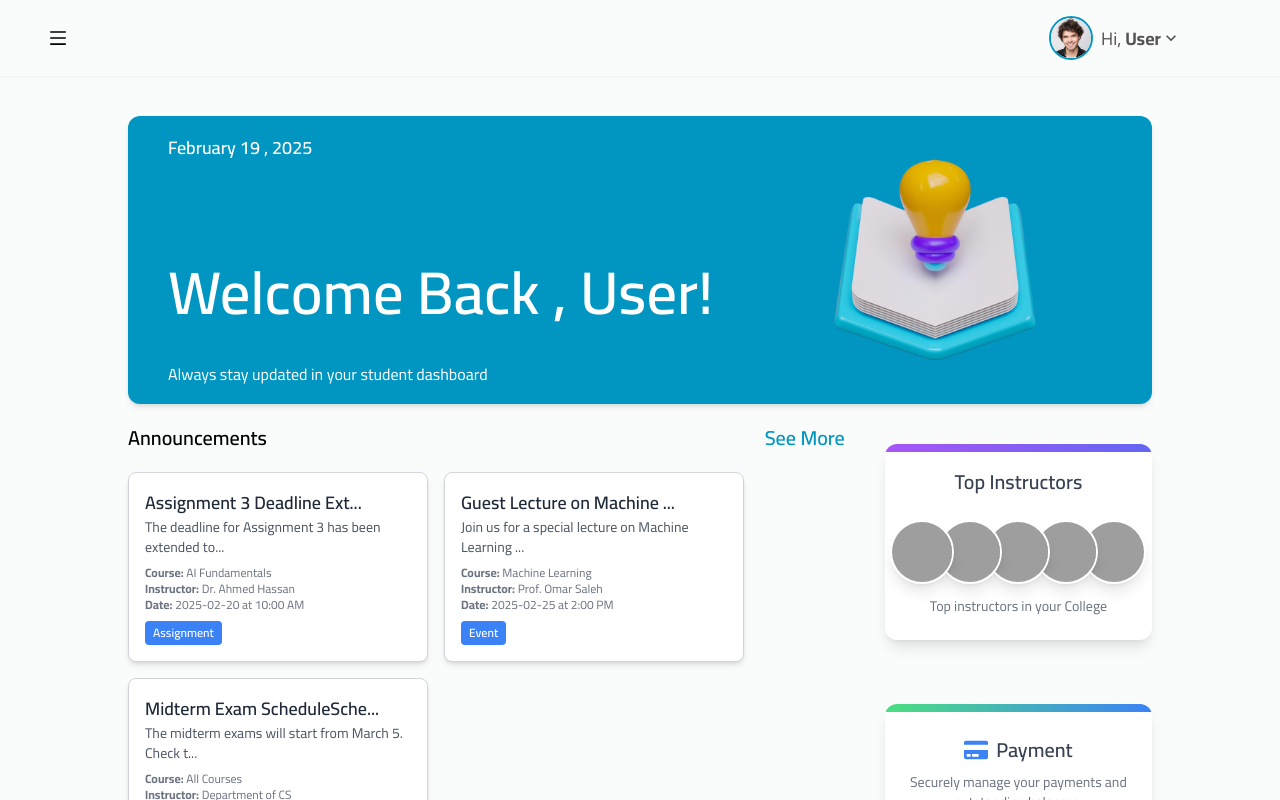
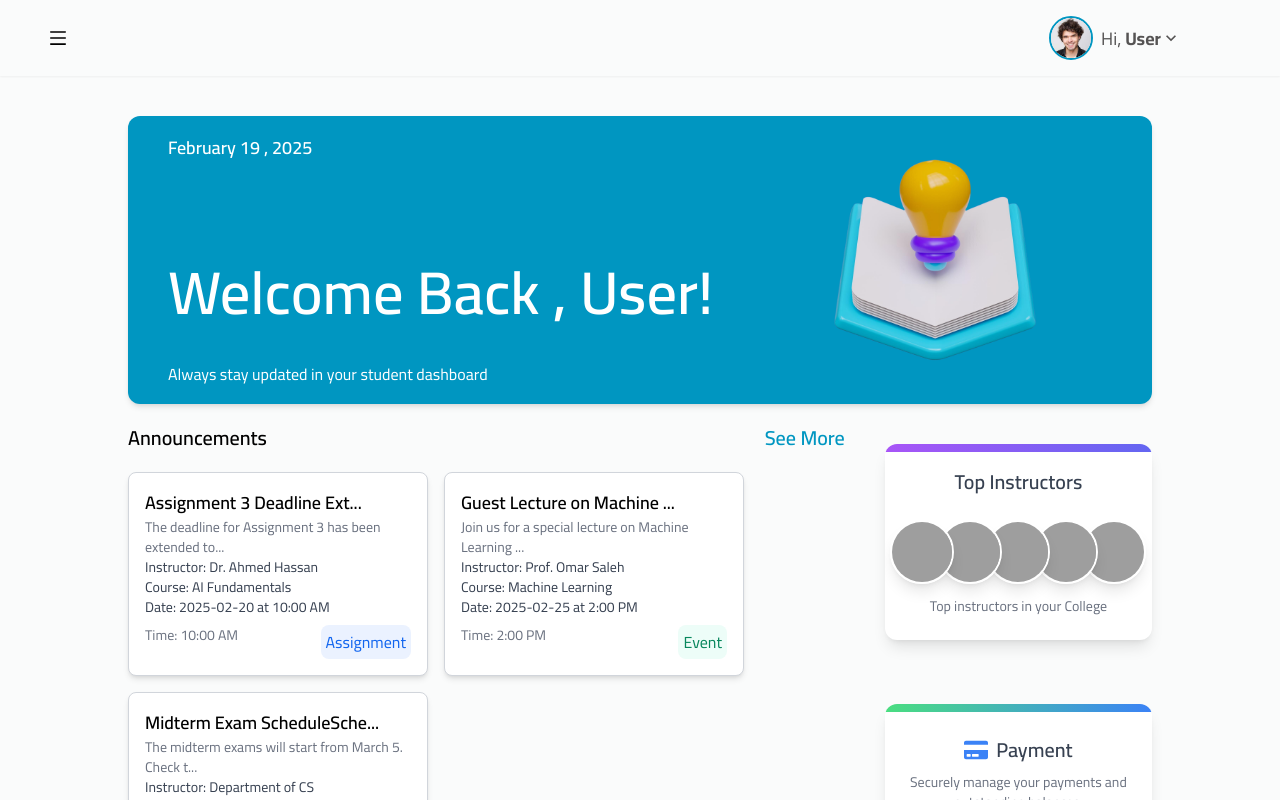
Before and after one commit to MoamenSoltan/GraduationProject, a React (Vite) app in the folder frontend/: page / in a window 1280 px wide. Shown: the top 800 px of the page. Built offline with nearby package versions, Linux system fonts and the light colour scheme; grey boxes are pictures that could not be loaded.

Commit message:
Announcements page

```diff
--- a/frontend/components/AnnouncementCard.jsx
+++ b/frontend/components/AnnouncementCard.jsx
@@ -1,17 +1,50 @@
-import React from "react";
+import React, { useState } from "react";
 import { trimText } from "../utils/trim";
+import Modal from "./Modal";
 
 const AnnouncementCard = ({ title, description, date, time, instructor, course, type }) => {
+  const [open, setOpen] = useState(false)
+
   return (
-    <div className="border border-gray-300 rounded-lg p-4 shadow-md w-[300px] bg-white">
-      <h2 className="text-lg font-semibold text-gray-800">{trimText(title, 25)}</h2>
-      <p className="text-sm text-gray-600">{trimText(description, 50)}</p>
-      <div className="mt-2 text-xs text-gray-500">
-        <p><strong>Course:</strong> {course}</p>
-        <p><strong>Instructor:</strong> {instructor}</p>
-        <p><strong>Date:</strong> {date} at {time}</p>
-        <span className="inline-block mt-2 px-2 py-1 text-xs font-semibold text-white bg-blue-500 rounded">{type}</span>
+    <div onClick={()=>setOpen(true)} className="border cursor-pointer border-gray-300 rounded-lg p-4 shadow-md w-[300px] bg-white">
+
+      <h2 className="text-lg font-semibold">{trimText(title, 25)}</h2>
+      <p className="text-gray-500 text-sm">{trimText(description, 50)}</p>
+      <p className="text-gray-700 text-sm">Instructor: {instructor}</p>
+      <p className="text-gray-700 text-sm">Course: {course}</p>
+      <p className="text-gray-700 text-sm">Date: {date} at {time}</p>
+
+      <div className="flex flex-row justify-between mt-2">
+        <p className="text-gray-500 text-sm">Time: {time}</p>
+        {type === "Assignment" ? (
+          <div className="p-[5px] text-[#1165ef] bg-[#ebf2ff] rounded-lg">Assignment</div>
+        ) : type === "Event" ? (
+          <div className="p-[5px] text-[#08875d] bg-[#edfdf8] rounded-lg">Event</div>
+        ) : type === "Exam" ? (
+          <div className="p-[5px] text-[#b25e09] bg-[#f2ebdf] rounded-lg">Exam</div>
+        ) : null}
       </div>
+
+      <Modal open={open} onClose={()=>setOpen(false)}>
+
+      <h2 className="text-lg font-semibold">{title}</h2>
+      <p className="text-gray-500 text-sm">{description}</p>
+      <p className="text-gray-700 text-sm">Instructor: {instructor}</p>
+      <p className="text-gray-700 text-sm">Course: {course}</p>
+      <p className="text-gray-700 text-sm">Date: {date} at {time}</p>
+
+      <div className="flex flex-row justify-between mt-2">
+        <p className="text-gray-500 text-sm">Time: {time}</p>
+        {type === "Assignment" ? (
+          <div className="p-[5px] text-[#1165ef] bg-[#ebf2ff] rounded-lg">Assignment</div>
+        ) : type === "Event" ? (
+          <div className="p-[5px] text-[#08875d] bg-[#edfdf8] rounded-lg">Event</div>
+        ) : type === "Exam" ? (
+          <div className="p-[5px] text-[#b25e09] bg-[#f2ebdf] rounded-lg">Exam</div>
+        ) : null}
+      </div>
+
+        </Modal>
     </div>
   );
 };
--- /dev/null
+++ b/frontend/components/Modal.jsx
@@ -0,0 +1,61 @@
+import React, { useEffect } from 'react'
+import ReactDom from 'react-dom'
+/**
+ *
+ * modal notes :
+ * make the component and and the props are (open , onCLose , children)
+ * open is a state that opens the modal when true (visible bg-black/20)
+ * Onclose setes it to false
+ * children are the content of the modal
+ *
+ * stop propagation to make the inner div , when clicked not affected by onCLose
+ *
+ * announcementscard for implementation of modal
+ *
+ * In Tailwind CSS, inset-0 is a shorthand utility that applies top: 0; right: 0; bottom: 0; left: 0;.
+ *
+ * use a portal to make the modal visible on top level of DOM
+ * React Portals allow rendering a component outside its current DOM hierarchy, ensuring that fixed positioning works as expected.
+ *
+ * a portal takes to parameters , the second is the document.getElementById of modal-root
+ *
+ * add modal-root in index.html
+ *
+ * prevent scrolling using useEffect
+
+It's useful for:
+✅ Positioning an element to cover its parent completely.
+✅ Making an element fill a container when using absolute or fixed positioning.
+inner div transition for popup animation
+ */
+
+const Modal = ({open,onClose,children}) => {
+    useEffect(() => {
+        if (open) {
+          document.body.classList.add("overflow-hidden");
+        } else {
+          document.body.classList.remove("overflow-hidden");
+        }
+
+        return () => {
+          document.body.classList.remove("overflow-hidden"); // Cleanup when modal unmounts
+        };
+      }, [open]);
+    if (!open) return null; // Prevent rendering when modal is closed
+
+  return ReactDom.createPortal(
+    <div onClick={onClose} className={`inset-0 fixed cursor-default  flex justify-center items-center  transition-colors ${open ? "visible bg-black/20":"invisible"}`}>
+        {/* since parent of this is body , and we have inset-0 , bg-black will be applied to body */}
+
+        <div onClick={(e)=>{e.stopPropagation()}} className={`bg-white max-w-[90%] overflow-hidden rounded-xl  shadow p-6 transition-all ${open ?"scale-100 opacity-100" :"scale-125 opacity-0"}`}>
+            {children} {/* children prop contains the content of modal */}
+            <button onClick={onClose} className="absolute top-4 right-4 text-gray-600 hover:text-gray-800">X</button> {/* close button */}
+        </div>
+
+
+    </div> ,
+    document.getElementById('portal') // here  is the id of the div in index.html where the modal will be rendered
+  )
+}
+
+export default Modal
--- a/frontend/index.html
+++ b/frontend/index.html
@@ -20,6 +20,8 @@
   </head>
   <body>
     <div id="root"></div>
+    <div id="portal"></div>
+     <!-- This is where the modal will be rendered -->
     <script type="module" src="/src/main.jsx"></script>
   </body>
 </html>
--- a/frontend/pages/StudentDashboard.jsx
+++ b/frontend/pages/StudentDashboard.jsx
@@ -38,7 +38,7 @@ const StudentDashboard = () => {
       <Route path="/"  element={<Analytics/>}/>
 
         <Route path="/Analytics"  element={<Analytics/>}/>
-        <Route path="/Announcements"  element={<Announcements/>}/>
+        <Route path="/Announcements/:type?"  element={<Announcements/>}/>
 
         <Route path="/Registration"  element={<Registration/>}/>
         <Route path="/Courses/:year?"  element={<Courses/>}/>
--- a/frontend/pages/sideBar/Announcements.jsx
+++ b/frontend/pages/sideBar/Announcements.jsx
@@ -1,9 +1,54 @@
-import React from 'react'
+// Announcements.jsx
+import React from "react";
+import { useParams, useNavigate } from "react-router-dom";
+import AnnouncementCard from "../../components/AnnouncementCard";
+import { announcementsData } from "../../data/dummy";
+import { h2 } from "motion/react-client";
+
 
 const Announcements = () => {
+  const { type } = useParams(); // Get type from URL
+  const navigate = useNavigate();
+
+
+  const filteredAnnouncements = type
+    ? announcementsData.filter((announcement) => announcement.type === type)
+    : announcementsData;
+
   return (
-    <div>Announcements</div>
-  )
-}
+    <div className="flex flex-col w-[80%] m-auto">
+      {!type
+      ? <h2 className="mt-10 font-semibold text-lg"> All Announcements</h2>
+      :<h2 className="mt-10 font-semibold text-lg">{type&&`${type}s`}</h2>
+       }
+      {/* Dropdown to Filter by Type */}
+      <div className="absolute mt-10 right-[10%] rounded-sm">
+        <select
+          className="outline-none border-gray-200 border-2 rounded-sm"
+          value={type || ""}
+          onChange={(e) => navigate(`/studentDashboard/announcements/${e.target.value}`)}
+        >
+          <option value="">All Announcements</option>
+          <option value="Assignment">Assignments</option>
+          <option value="Event">Events</option>
+          <option value="Exam">Exams</option>
+        </select>
+      </div>
 
-export default Announcements
+      {/* Filtered Announcements List */}
+      {filteredAnnouncements.length > 0 ? (
+        <div className="mt-5 flex flex-row gap-1 flex-wrap">
+          {filteredAnnouncements.map((announcement) => (
+            <AnnouncementCard key={announcement.id} {...announcement} />
+          ))}
+        </div>
+      ) : (
+        <p className="text-gray-500 min-h-[15vh] mt-10">No announcements available.</p>
+      )}
+
+
+    </div>
+  );
+};
+
+export default Announcements;
```
